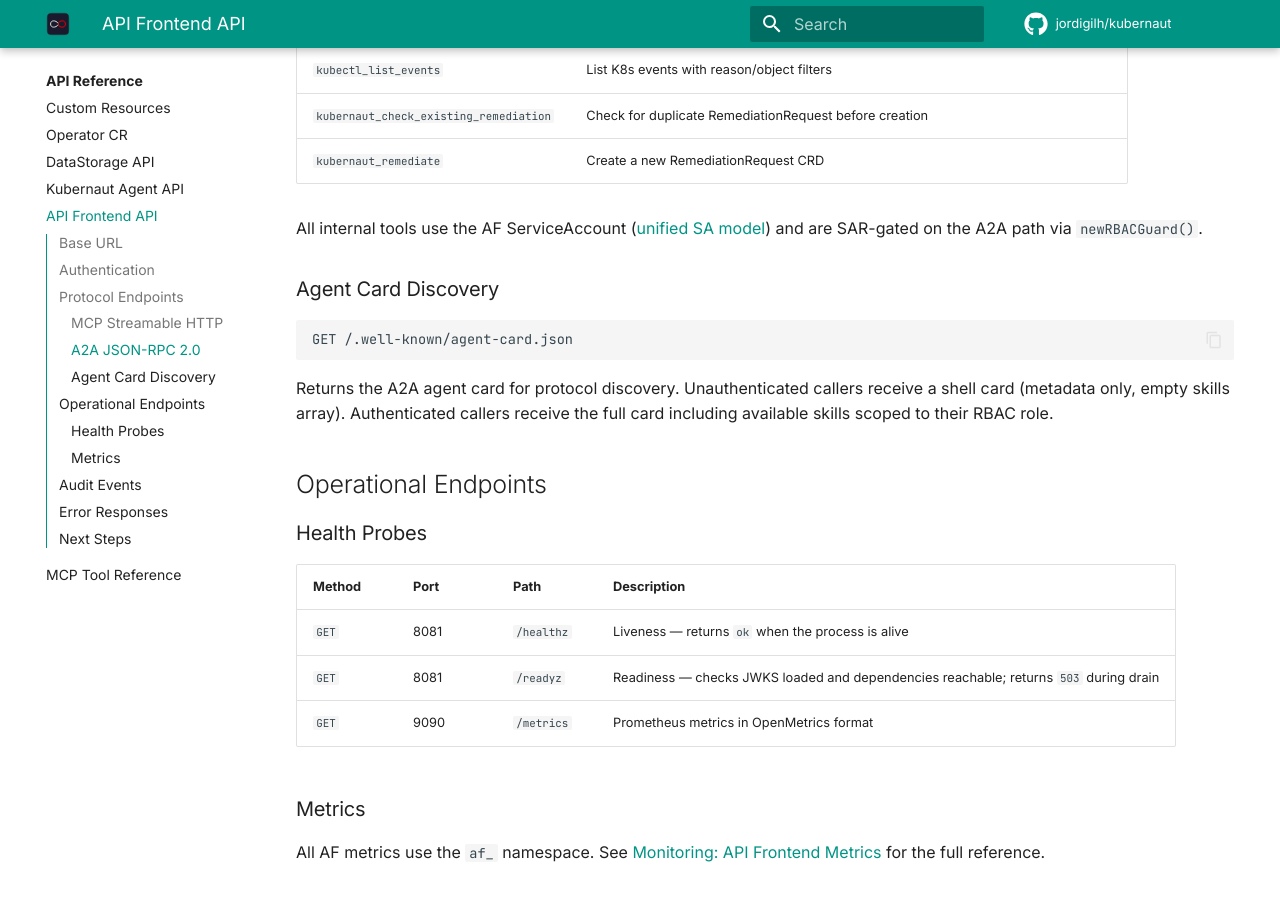
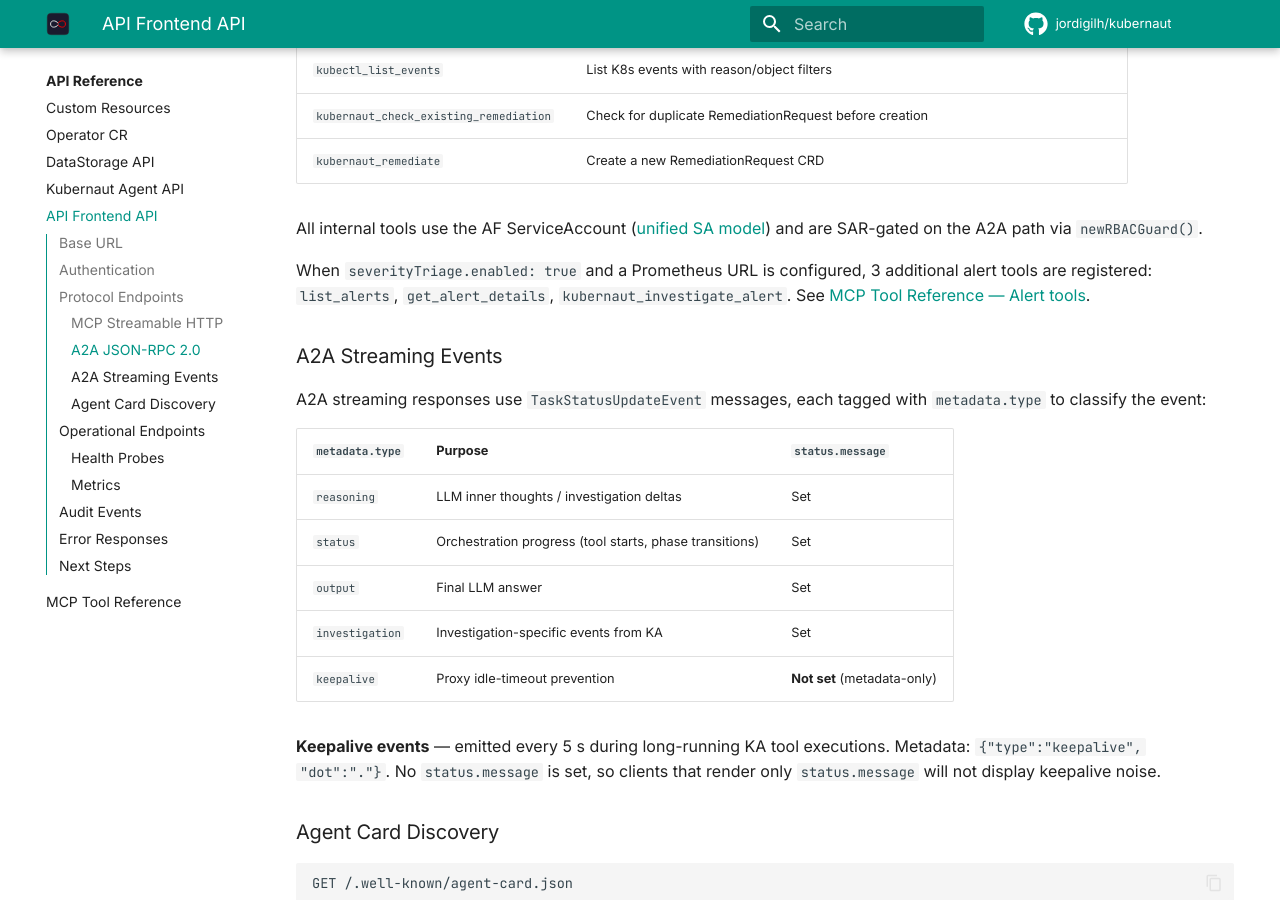
Before and after one commit to jordigilh/kubernaut-docs, an MkDocs documentation site: the page built from docs/api-reference/apifrontend-api.md, in a window 1280 px wide and 900 px high, scrolled down 2922 px. Built offline with MkDocs 1.6.1 and Material for MkDocs 9.7.7, drawn with Linux system fonts in a browser that asks for light colours; comment, search, counter and statistics services are not loaded; the version menu is left out.

Commit message:
docs: fix IS lifecycle ownership and add A2A streaming event taxonomy
Update InvestigationSession status ownership — AIAnalysis controller also
sets terminal phases (#1376). Document A2A streaming metadata.type values
(reasoning, status, output, investigation, keepalive) and keepalive
contract in both apifrontend.md and apifrontend-api.md.

Co-authored-by: Cursor <cursoragent@cursor.com>

````diff
--- a/docs/api-reference/apifrontend-api.md
+++ b/docs/api-reference/apifrontend-api.md
@@ -104,6 +104,22 @@ The AF's A2A agent also uses **5 internal tools** that are SAR-gated but not exp
 
 All internal tools use the AF ServiceAccount ([unified SA model](../architecture/security-rbac.md#unified-sa-model)) and are SAR-gated on the A2A path via `newRBACGuard()`.
 
+When `severityTriage.enabled: true` and a Prometheus URL is configured, 3 additional alert tools are registered: `list_alerts`, `get_alert_details`, `kubernaut_investigate_alert`. See [MCP Tool Reference — Alert tools](mcp-tools.md#alert-tools-registered-when-severitytriageenabled-true--prometheus-configured).
+
+### A2A Streaming Events {: #a2a-streaming-events }
+
+A2A streaming responses use `TaskStatusUpdateEvent` messages, each tagged with `metadata.type` to classify the event:
+
+| `metadata.type` | Purpose | `status.message` |
+|---|---|---|
+| `reasoning` | LLM inner thoughts / investigation deltas | Set |
+| `status` | Orchestration progress (tool starts, phase transitions) | Set |
+| `output` | Final LLM answer | Set |
+| `investigation` | Investigation-specific events from KA | Set |
+| `keepalive` | Proxy idle-timeout prevention | **Not set** (metadata-only) |
+
+**Keepalive events** — emitted every 5 s during long-running KA tool executions. Metadata: `{"type":"keepalive", "dot":"."}`. No `status.message` is set, so clients that render only `status.message` will not display keepalive noise.
+
 ### Agent Card Discovery
 
 ```
````
